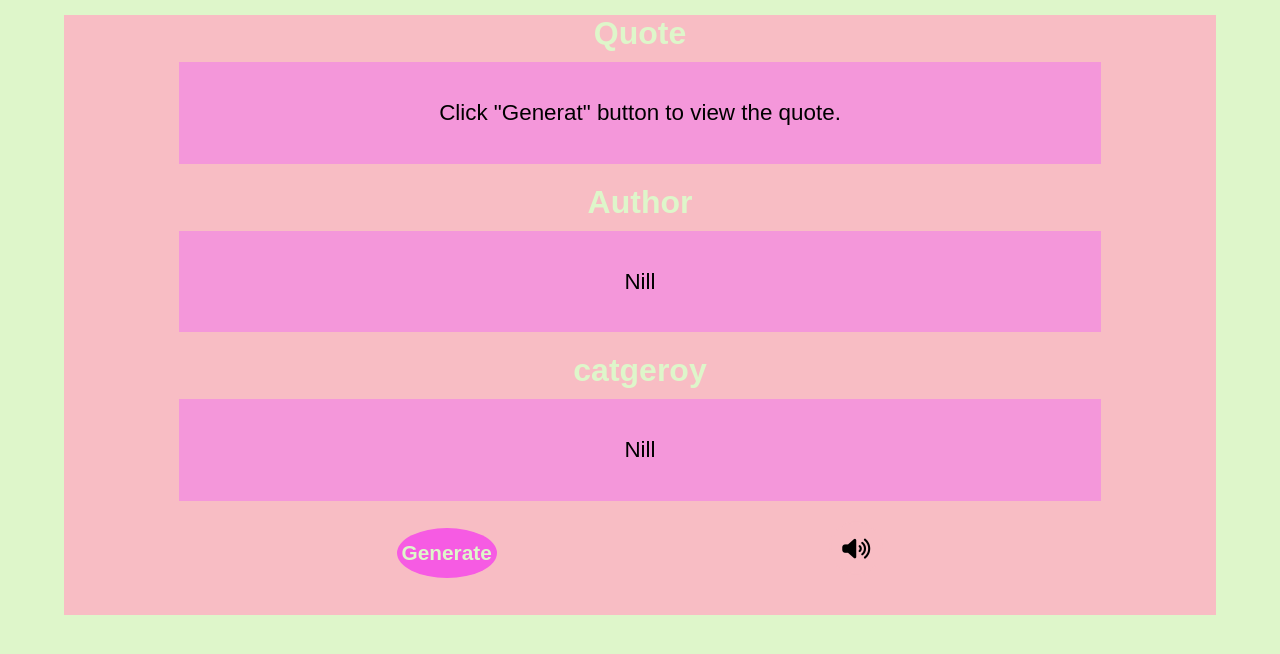
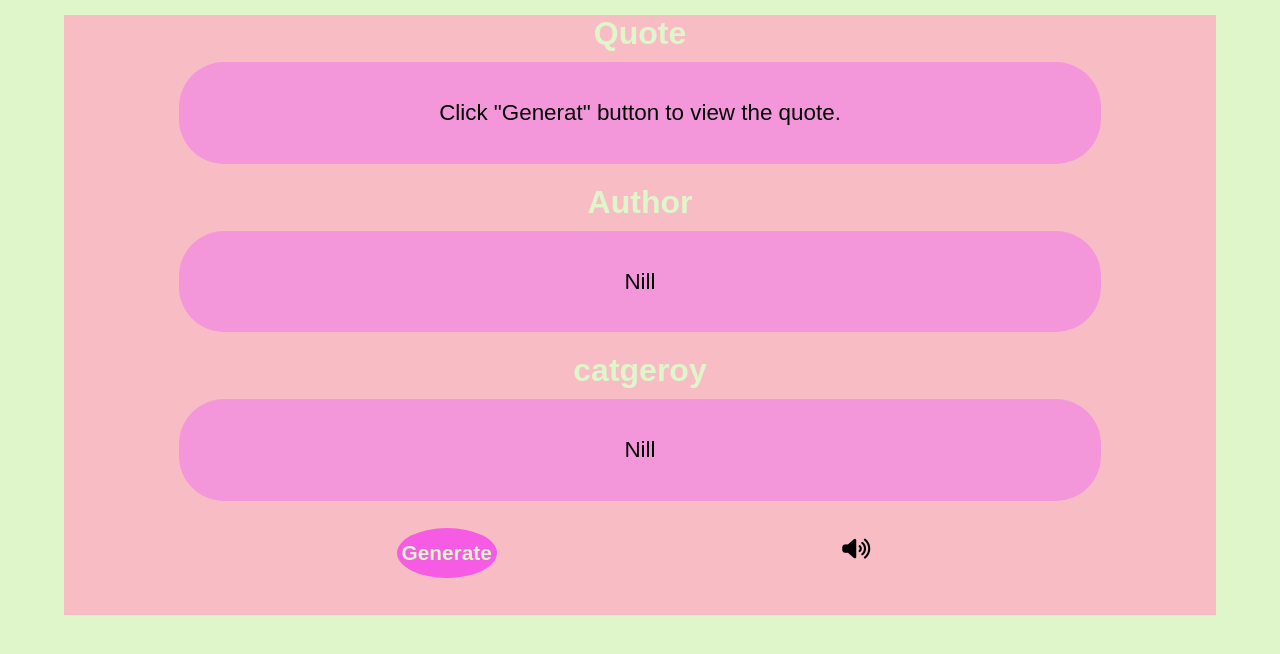
Before and after one commit to sharath778/QuoteGenerator, a plain HTML site: page index.html in a window 1280 px wide. Shown: the part 90-744 px from the top of the page. Drawn offline with nearby package versions, Linux system fonts and the light colour scheme.

Commit message:
Update style.css
I have added the border radius.

```diff
--- a/style.css
+++ b/style.css
@@ -35,6 +35,7 @@ label{
     display: flex;
     justify-content: center;
     align-items: center;
+    border-radius:45px;
 }
 
 button{
```
